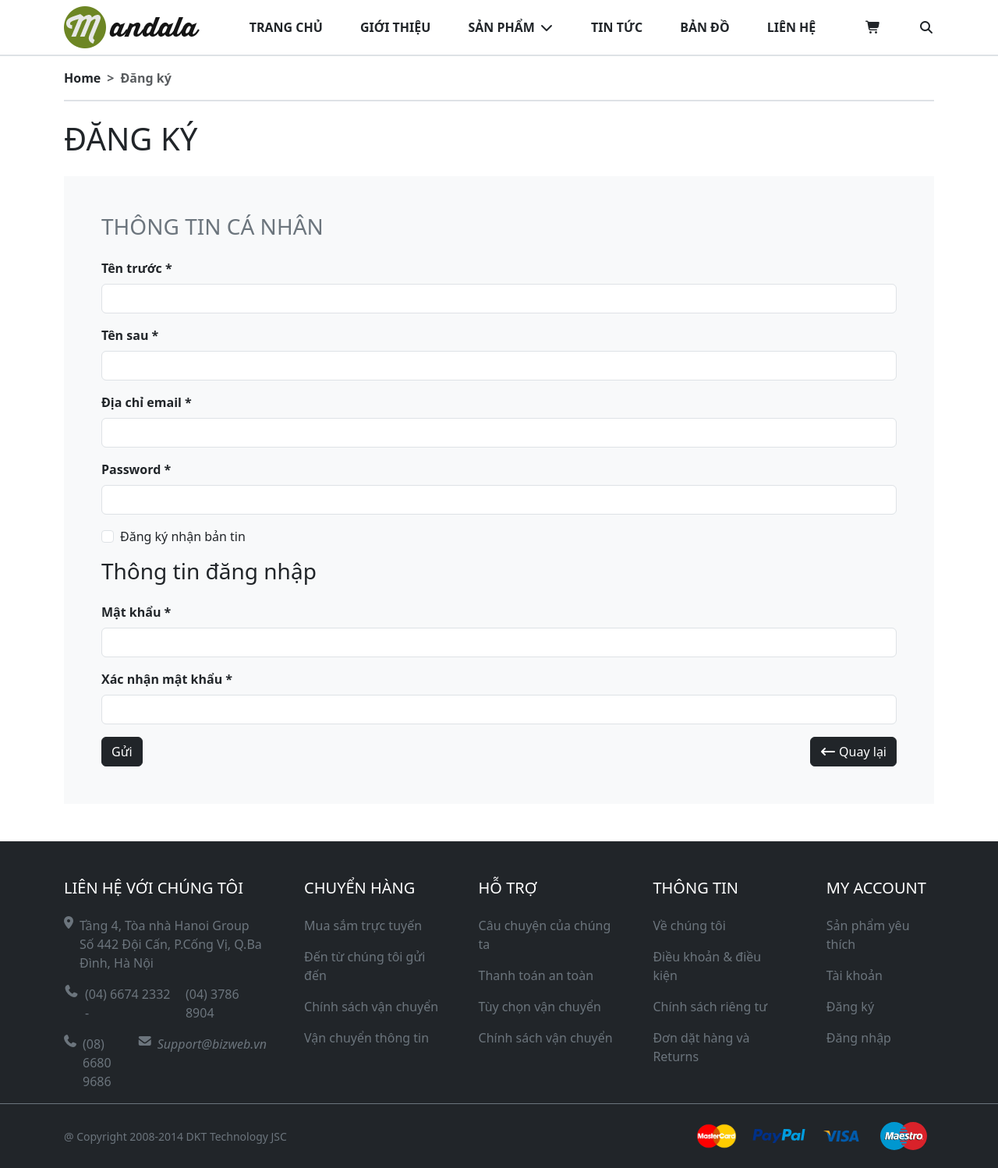
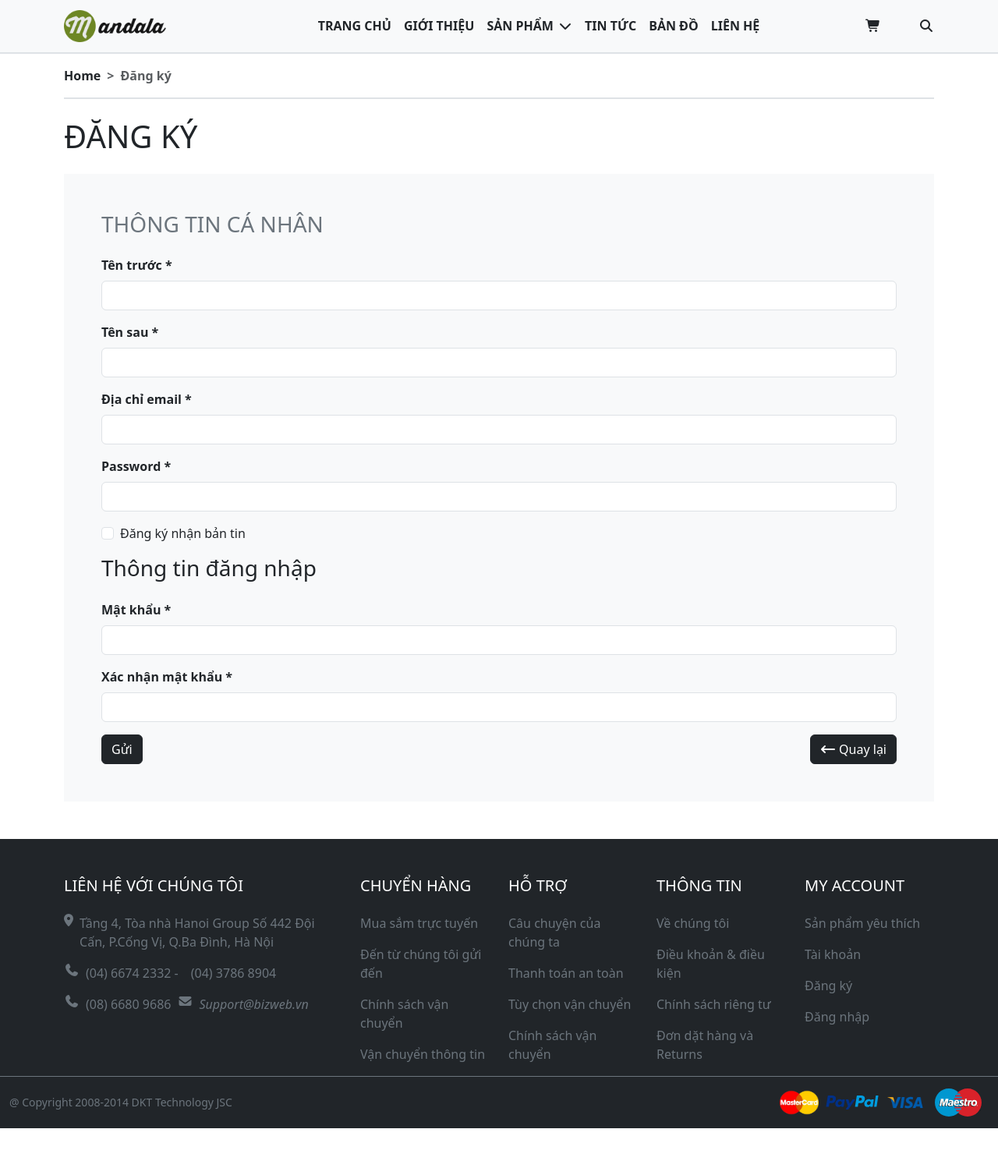
Before and after one commit to awesome-academy/HN-NAITEI19-FE-PR1-HUY, a plain HTML site: page pages/signup/index.html in a window 1280 px wide. Shown: the whole page at 78% size. After the commit the page ends 1447 px from the top, so only its background shows below. Drawn offline with nearby package versions, Linux system fonts and the light colour scheme; some icons are missing.

Commit message:
Task #67666: edit header and footer

```diff
--- a/asset/style/shared.css
+++ b/asset/style/shared.css
@@ -11,3 +11,11 @@
   background-position: center;
   background-repeat: no-repeat;
 }
+
+a {
+  color: inherit;
+}
+
+a:hover {
+  color: rgb(120, 150, 41);
+}
--- a/pages/signup/index.html
+++ b/pages/signup/index.html
@@ -26,47 +26,82 @@
       crossorigin="anonymous"
     ></script>
     <link rel="stylesheet" href="../../asset/style/reset.css" />
+    <link rel="stylesheet" href="../../asset/style/shared.css" />
   </head>
   <body>
-    <header class="py-2 border-bottom border-2 sticky-top bg-white">
     <nav
-        class="container d-flex flex-row justify-content-between align-items-center"
+      class="navbar navbar-expand-xl bg-light navbar-light py-2 border-bottom border-2 sticky-top"
     >
-        <a href="../home/index.html">
-          <img src="../../asset/image/logo.png" alt="mandala-logo" />
-        </a>
+      <div class="container justify-content-between">
+        <a href="../home/index.html" class="navbar-brand"
+          ><img
+            src="../../asset/image/logo.png"
+            alt="logo"
+            class="w-75 w-sm-100"
+        /></a>
 
-        <div class="d-flex flex-row align-items-center gap-5">
-          <a href="../home/index.html" class="text-dark"
+        <div
+          id="my-nav"
+          class="collapse navbar-collapse justify-content-center"
+        >
+          <ul class="navbar-nav">
+            <li class="nav-item active">
+              <a href="../home/index.html" class="nav-link text-dark"
                 ><span class="text-uppercase fw-bolder menu__link"
                   >Trang chủ</span
                 ></a
               >
-          <a href="../home/index.html" class="text-dark"
+            </li>
+            <li class="nav-item active">
+              <a href="../about/index.html" class="nav-link text-dark"
                 ><span class="text-uppercase fw-bolder">Giới thiệu</span></a
               >
-          <a href="../home/index.html" class="text-dark">
-            <span class="text-uppercase fw-bolder">
-              Sản phẩm <i class="fas fa-chevron-down px-1"></i
-            ></span>
-          </a>
-          <a href="../home/index.html" class="text-dark"
+            </li>
+            <li class="nav-item active">
+              <a href="../product/index.html" class="nav-link text-dark"
+                ><span class="text-uppercase fw-bolder">
+                  Sản phẩm <i class="fas fa-chevron-down px-1"></i></span
+              ></a>
+            </li>
+            <li class="nav-item active">
+              <a href="../home/index.html" class="nav-link text-dark"
                 ><span class="text-uppercase fw-bolder">Tin tức</span></a
               >
-          <a href="../home/index.html" class="text-dark"
+            </li>
+            <li class="nav-item active">
+              <a href="../home/index.html" class="nav-link text-dark"
                 ><span class="text-uppercase fw-bolder">Bản đồ</span></a
               >
-          <a href="../home/index.html" class="text-dark"
+            </li>
+            <li class="nav-item active">
+              <a href="../home/index.html" class="nav-link text-dark"
                 ><span class="text-uppercase fw-bolder">Liên hệ</span></a
               >
+            </li>
+          </ul>
         </div>
 
-        <div class="d-flex flex-row gap-5">
-          <i class="fas fa-shopping-cart"></i>
-          <i class="fas fa-search"></i>
+        <div class="row align-items-center gap-2 gap-sm-4">
+          <div class="col">
+            <a href="../cart/index.html" class="text-dark"
+              ><i class="fas fa-shopping-cart"></i
+            ></a>
+          </div>
+          <div class="col"><i class="fas fa-search"></i></div>
+          <button
+            class="navbar-toggler col"
+            type="button"
+            data-bs-toggle="collapse"
+            data-bs-target="#my-nav"
+            aria-controls="my-nav"
+            aria-expanded="false"
+            aria-label="Toggle navigation"
+          >
+            <span class="navbar-toggler-icon"></span>
+          </button>
+        </div>
       </div>
     </nav>
-    </header>
 
     <div class="container">
       <section class="py-3 border-bottom border-2">
@@ -141,8 +176,9 @@
 
     <footer class="footer bg-dark pt-5 text-secondary mt-5">
       <div class="border-bottom border-1 border-secondary">
-        <div class="container d-flex flex-row gap-5">
-          <div class="w-25">
+        <div class="container">
+          <div class="row">
+            <div class="col-xl-4">
               <h5 class="text-uppercase text-white mb-4">
                 liên hệ với chúng tôi
               </h5>
@@ -169,7 +205,7 @@
               </div>
             </div>
 
-          <div class="flex-grow-1">
+            <div class="col-xl">
               <h5 class="text-uppercase text-white mb-4">Chuyển hàng</h5>
               <p>Mua sắm trực tuyến</p>
               <p>Đến từ chúng tôi gửi đến</p>
@@ -177,7 +213,7 @@
               <p>Vận chuyển thông tin</p>
             </div>
 
-          <div class="flex-grow-1">
+            <div class="col-xl">
               <h5 class="text-uppercase text-white mb-4">Hỗ trợ</h5>
               <p>Câu chuyện của chúng ta</p>
               <p>Thanh toán an toàn</p>
@@ -185,29 +221,35 @@
               <p>Chính sách vận chuyển</p>
             </div>
 
-          <div class="flex-grow-1">
+            <div class="col-xl">
               <h5 class="text-uppercase text-white mb-4">Thông tin</h5>
+              <a href="../about/index.html">
                 <p>Về chúng tôi</p>
+              </a>
               <p>Điều khoản & điều kiện</p>
               <p>Chính sách riêng tư</p>
               <p>Đơn dặt hàng và Returns</p>
             </div>
 
-          <div class="flex-grow-1">
+            <div class="col-xl">
               <h5 class="text-uppercase text-white mb-4">My account</h5>
               <p>Sản phẩm yêu thích</p>
               <p>Tài khoản</p>
+              <a href="../signup/index.html">
                 <p>Đăng ký</p>
+              </a>
+              <a href="../login/index.html">
                 <p>Đăng nhập</p>
+              </a>
+            </div>
           </div>
         </div>
       </div>
 
-      <div
-        class="d-flex flex-row justify-content-between align-items-center py-3 container"
-      >
+      <div class="container-fluid py-2">
+        <div class="d-md-flex justify-content-between align-items-center">
           <small> @ Copyright 2008-2014 DKT Technology JSC </small>
-        <div class="d-flex flex-row gap-3">
+          <div>
             <img
               src="../../asset/image/mastercard.png"
               alt="mastercard"
@@ -215,7 +257,12 @@
             />
             <img src="../../asset/image/paypal.svg" alt="paypal" height="50" />
             <img src="../../asset/image/visa.png" alt="visa" height="50" />
-          <img src="../../asset/image/maestro.svg" alt="maestro" height="50" />
+            <img
+              src="../../asset/image/maestro.svg"
+              alt="maestro"
+              height="50"
+            />
+          </div>
         </div>
       </div>
     </footer>
```
Also changed, not shown: pages/about/index.html (+24 -11 lines), pages/cart/index.html (+3 -1 lines), pages/detail/index.html (+3 -2 lines), pages/home/index.html (+11 -3 lines), pages/login/index.html (+78 -31 lines), pages/product/index.html (+9 -3 lines). Lines whose indentation alone changed are shown as unchanged.
